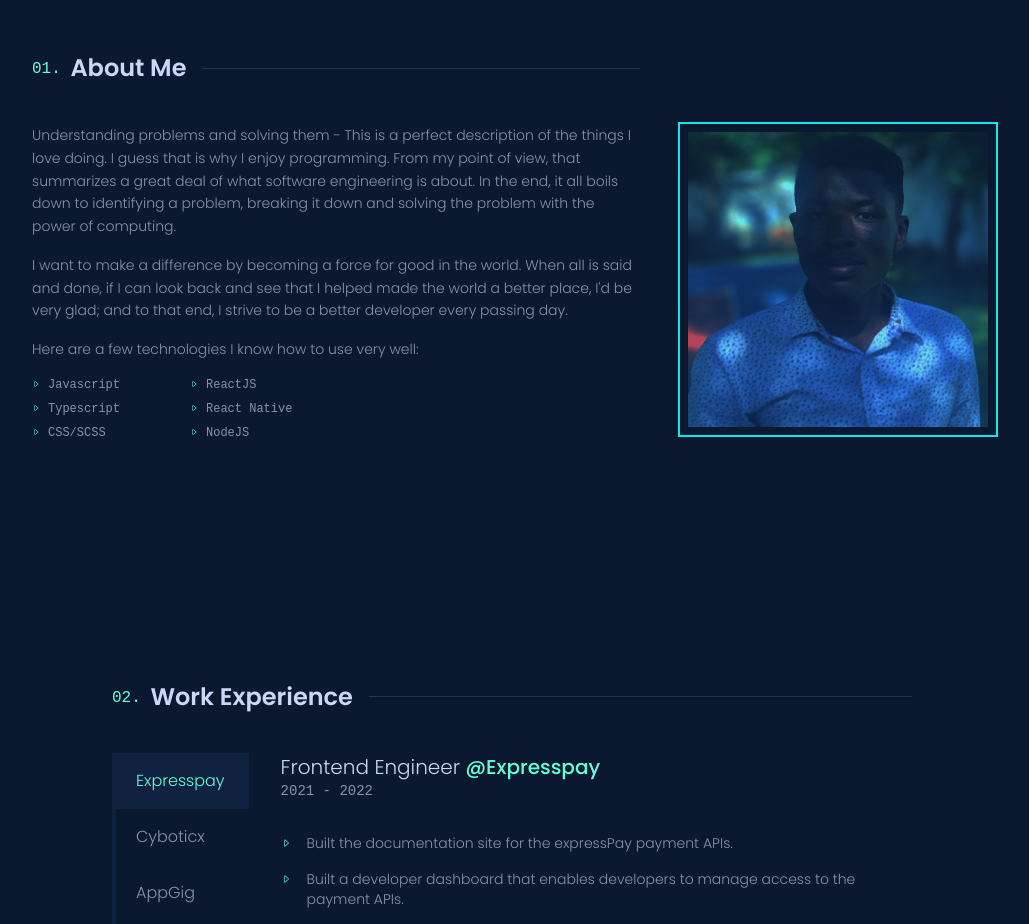
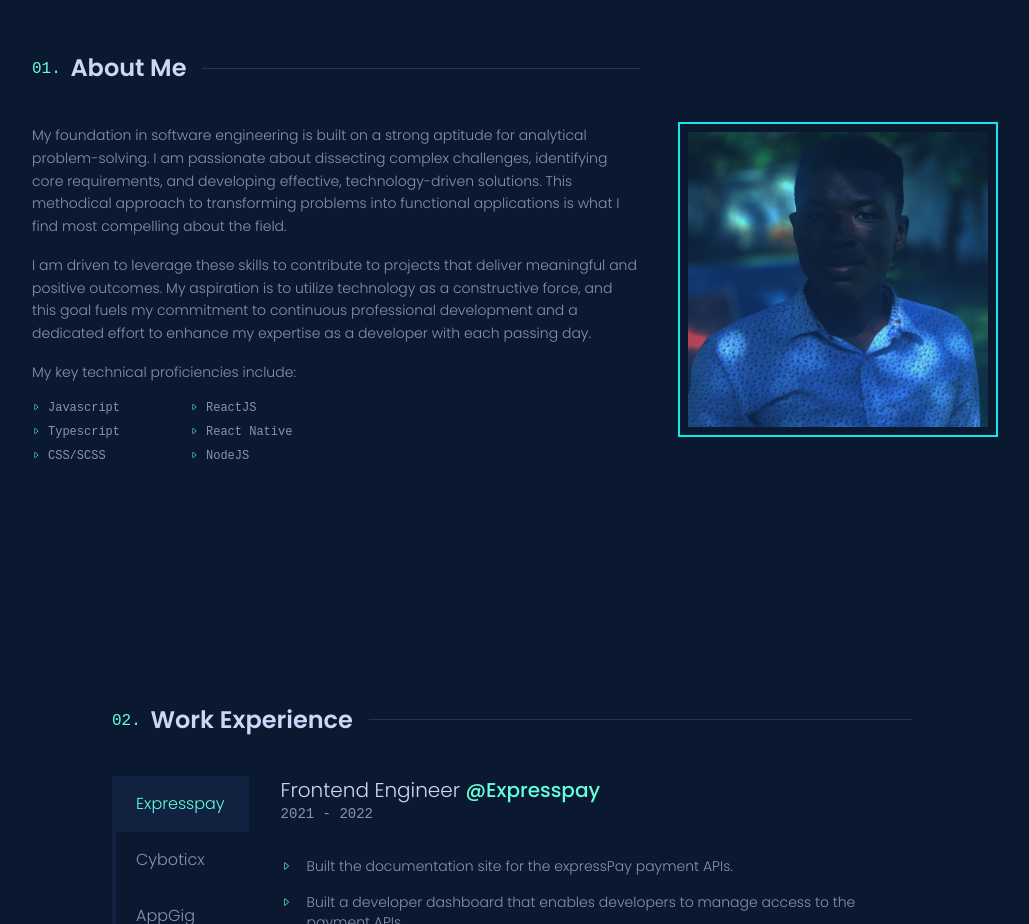
Before and after one commit to iandev096/portfolio-brittany-chiang, a Next.js app: page / in a window 1280 px wide. Shown: the part 860-1784 px from the top of the page, without its empty margins (128-1157 px from the left). Built offline with nearby package versions, Linux system fonts and the light colour scheme; a web font is replaced by a local one; what tailwindcss-debug-screens would draw is missing.

Commit message:
refactor: enhance AboutMe component content and structure

```diff
--- a/components/forPages/home/AboutMe/index.tsx
+++ b/components/forPages/home/AboutMe/index.tsx
@@ -1,6 +1,5 @@
-import React from "react";
+import TechItem from "../../../TechItem";
 import SectionHeading from "../../../Typography/SectionHeading";
-import TechItem from "../../../TechItem";
 
 interface Props {}
 
@@ -16,12 +15,23 @@ export default function AboutMe({}: Props) {
         <div className="text-sm space-y-4 sm:w-8/12 sm:mr-12">
           <SectionHeading prepend="01" title="About Me" />
           <p className="leading-relaxed">
-            Understanding problems and solving them - This is a perfect description of the things I love doing. I guess that is why I enjoy programming. From my point of view, that summarizes a great deal of what software engineering is about. In the end, it all boils down to identifying a problem, breaking it down and solving the problem with the power of computing.
+            My foundation in software engineering is built on a strong aptitude
+            for analytical problem-solving. I am passionate about dissecting
+            complex challenges, identifying core requirements, and developing
+            effective, technology-driven solutions. This methodical approach to
+            transforming problems into functional applications is what I find
+            most compelling about the field.
           </p>
           <p className="leading-relaxed">
-            I want to make a difference by becoming a force for good in the world. When all is said and done, if I can look back and see that I helped made the world a better place, I&apos;d be very glad; and to that end, I strive to be a better developer every passing day.
+            I am driven to leverage these skills to contribute to projects that
+            deliver meaningful and positive outcomes. My aspiration is to
+            utilize technology as a constructive force, and this goal fuels my
+            commitment to continuous professional development and a dedicated
+            effort to enhance my expertise as a developer with each passing day.
           </p>
-          <p className="leading-relaxed">Here are a few technologies I know how to use very well:</p>
+          <p className="leading-relaxed">
+            My key technical proficiencies include:
+          </p>
           <div className="columns-2 font-mono text-xs pb-4 sm:w-8/12 md:w-7/12 lg:w-6/12">
             {TECHS.map((list) => (
               <ul key={list.toString()} className="space-y-2">
```
